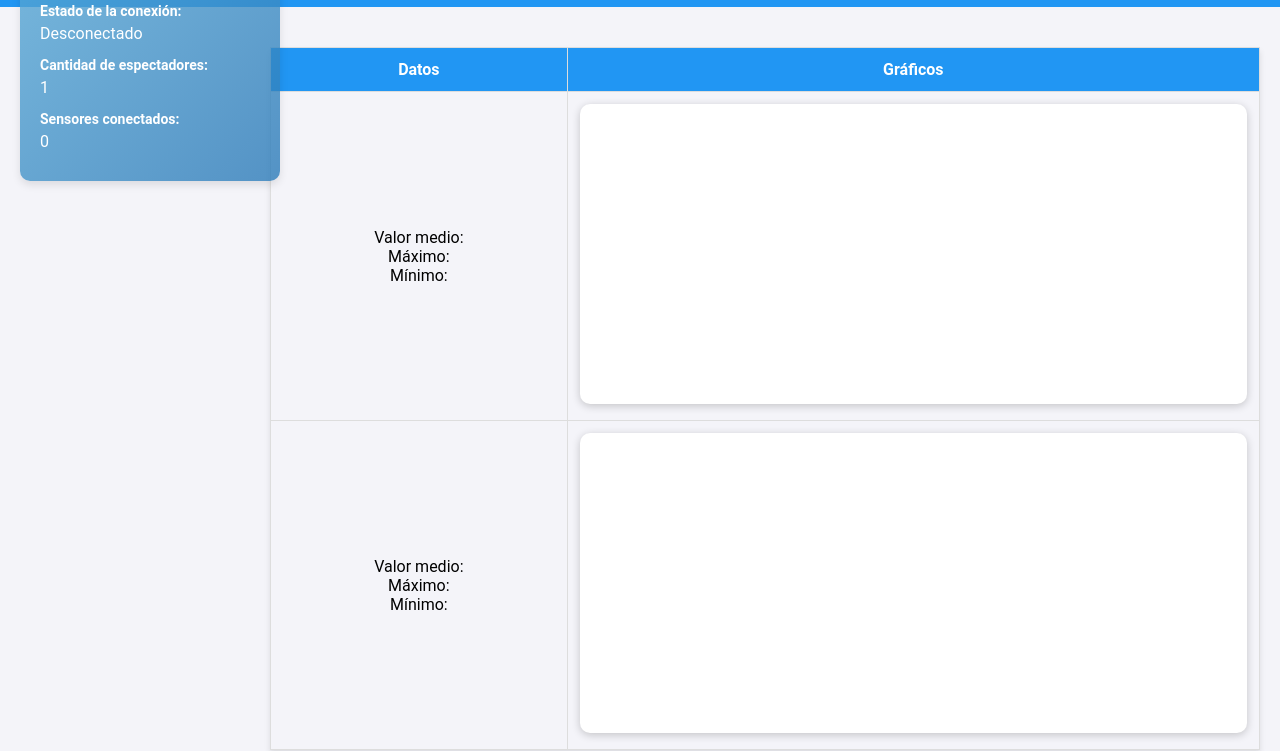
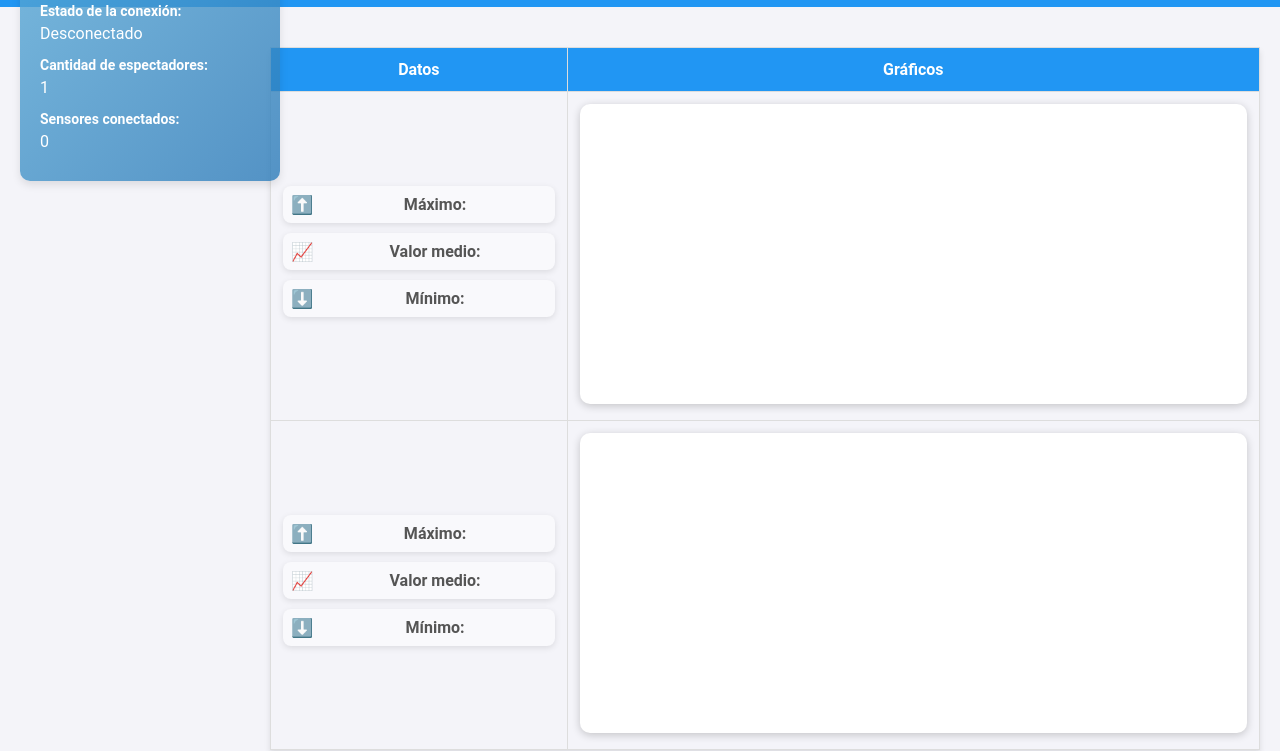
Before and after one commit to Luigiverde4/Rick_DataLogger, a website: page public/client.html in a window 1280 px wide. Shown: the part 51-802 px from the top of the page. Drawn offline with nearby package versions, Linux system fonts and the light colour scheme; no server answers.

Commit message:
Estilos nuevos para los valores calculados

```diff
--- a/public/client.html
+++ b/public/client.html
@@ -32,14 +32,18 @@
                     <tr class="acelX">
                         <td class="col-2">
                             <div class="infoG">
-                                <div class="etiquetaG">Valor medio:</div>
-                                <div class="valor" id="valor_medio_x"></div>
-                            </div>
-                            <div class="infoG">
+                                <span class="icon">⬆️</span>
                                 <div class="etiquetaG">Máximo:</div>
                                 <div class="valor" id="valor_maximo_x"></div>
                             </div>
                             <div class="infoG">
+                                <span class="icon">📈</span>
+                                <div class="etiquetaG">Valor medio:</div>
+                                <div class="valor" id="valor_medio_x"></div>
+                            </div>
+
+                            <div class="infoG">
+                                <span class="icon">⬇️</span>
                                 <div class="etiquetaG">Mínimo:</div>
                                 <div class="valor" id="valor_minimo_x"></div>
                             </div>
@@ -51,14 +55,18 @@
                     <tr class="acelY">
                         <td class="col-2">
                             <div class="infoG">
-                                <div class="etiquetaG">Valor medio:</div>
-                                <div class="valor" id="valor_medio_y"></div>
-                            </div>
-                            <div class="infoG">
+                                <span class="icon">⬆️</span>
                                 <div class="etiquetaG">Máximo:</div>
                                 <div class="valor" id="valor_maximo_y"></div>
                             </div>
                             <div class="infoG">
+                                <span class="icon">📈</span>
+                                <div class="etiquetaG">Valor medio:</div>
+                                <div class="valor" id="valor_medio_y"></div>
+                            </div>
+
+                            <div class="infoG">
+                                <span class="icon">⬇️</span>
                                 <div class="etiquetaG">Mínimo:</div>
                                 <div class="valor" id="valor_minimo_y"></div>
                             </div>
--- a/public/css/client.css
+++ b/public/css/client.css
@@ -131,3 +131,51 @@ th {
         width: 100%;
     }
 }
+
+/* Estilos para valores */
+.infoG {
+    display: flex;
+    align-items: center;
+    margin-bottom: 10px;
+    padding: 8px;
+    background-color: #f9f9fc;
+    border-radius: 8px;
+    box-shadow: 0 2px 6px rgba(0, 0, 0, 0.1);
+    transition: background-color 0.3s ease;
+}
+
+.infoG:hover {
+    background-color: #eef7ff;
+}
+
+.icon {
+    font-size: 18px;
+    margin-right: 10px;
+    color: #2196F3;
+}
+
+.etiquetaG {
+    font-weight: bold;
+    color: #555;
+    flex: 1;
+}
+
+.valor {
+    font-size: 16px;
+    font-weight: bold;
+    color: #333;
+}
+
+/* Valores calculados */
+#valor_medio_x, #valor_medio_y {
+    color: #ff9800;
+
+}
+
+#valor_maximo_x, #valor_maximo_y {
+    color: #4caf50;
+}
+
+#valor_minimo_x, #valor_minimo_y {
+    color: #e53935;
+}
--- a/public/data/clients.json
+++ b/public/data/clients.json
@@ -1,5 +1,5 @@
 {
   "clientes": {
-    "a0OAorIAeEQYSUo-AAAL": "cliente_a0OAorIAeEQYSUo-AAAL"
+    "NEn9_vctqB4_vL9HAAAF": "cliente_NEn9_vctqB4_vL9HAAAF"
   }
 }
--- a/public/data/sensors.json
+++ b/public/data/sensors.json
@@ -2,7 +2,7 @@
   "sensores": {
     "11:22:33:44:55:66": {
       "id": "11:22:33:44:55:66",
-      "num": 38349
+      "num": 3749
     }
   }
 }
```
